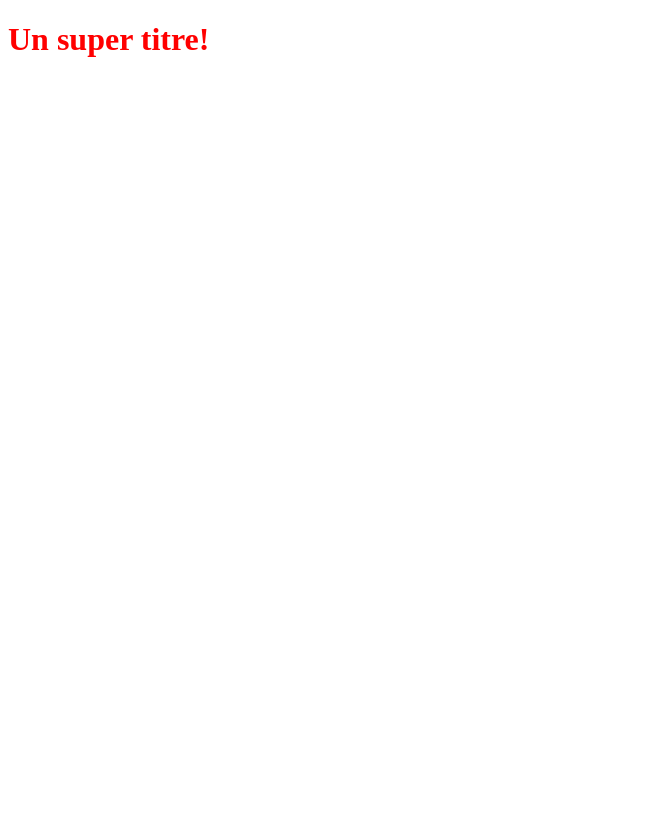
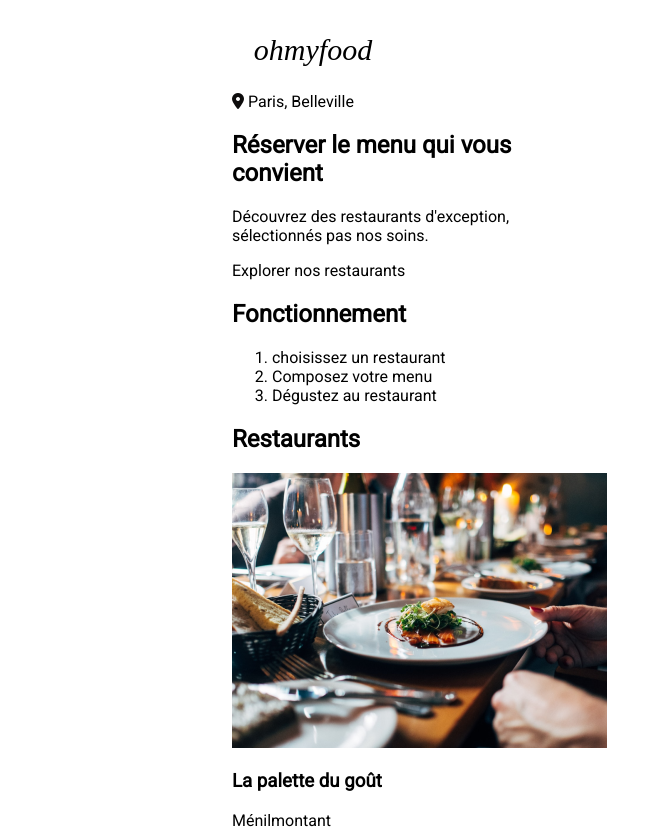
Before and after one commit to nesrinebou03/OpenclassromsProject, a plain HTML site: page génerale/index.html in a window 1280 px wide. Shown: the top 833 px of the page, without its empty margins (0-661 px from the left). Before the commit the page ends 800 px from the top, so only its background shows below. Drawn offline with Linux system fonts and the light colour scheme; files that its build step writes are made by us from their sources; a web font is replaced by a local one.

```diff
--- a/génerale/css/styles.css
+++ b/génerale/css/styles.css
@@ -1,3 +1,30 @@
-h1 {
-    color:red;
+
+    body{
+      max-width:767.98px;
+        align-items:center;
+        display: flex;
+     justify-content: center;
+  }
+.main-container
+  {
+        max-width:320px;
+
+  }
+  .header{
+    width:320px;
+  }
+.header-logo {
+        font-size:30px;
+        font-family:shrikhand;
+        font-style:italic;
+        font-weight:400;
+        line-height:44px;
+        text-align:center;
+        color:black;
+        width: 162px;
+        height: 44px;
+
+    }
+*{
+    font-family: roboto;
 }
--- a/génerale/index.html
+++ b/génerale/index.html
@@ -1,12 +1,74 @@
 <!DOCTYPE html>
 <html>
     <head>
-        <title></title>
-        <link rel="stylesheet" type="text/css" href="styles.css">
+
+        <meta charset="UTF-8">
+
+        <title>Ohmyfood</title>
+        <link rel="stylesheet" type="text/css" href="css/styles.css">
+        <link rel="preconnect" href="https://fonts.googleapis.com">
+        <link rel="preconnect" href="https://fonts.gstatic.com" crossorigin>
+        <link href="https://fonts.googleapis.com/css2?family=Roboto&family=Shrikhand&display=swap" rel="stylesheet">
+        <script src="https://kit.fontawesome.com/b1a47ace57.js" crossorigin="anonymous"></script>
     </head>
     <body>
-        <h1> Un super titre!
-
-        </h1>
+        <div class="main-container">
+                <header >
+                    <h1 class="header-logo">ohmyfood</h1>
+                    <p class="localisation"><i class="fa-solid fa-location-dot" style="color: #0d0c0c;"></i> Paris, Belleville</p>
+                </header>
+                <nav>
+                    <h2> Réserver le menu qui vous convient</h2>
+                    <p> Découvrez des restaurants d'exception, sélectionnés pas nos soins.</p>
+                    <p> Explorer nos restaurants</p>
+                </nav>
+                <main>
+                    <section>
+                        <h2>
+                            Fonctionnement
+                        </h2>
+                        <ol>
+                            <li> choisissez un restaurant</li>
+                            <li> Composez votre menu</li>
+                            <li> Dégustez au restaurant</li>
+                        </ol>
+                    </section>
+                    <section>
+                        <h2> Restaurants</h2>
+                        <acticle>
+                            <img src="images/restaurant_04.png" alt="repas">
+                            <h3> La palette du goût</h3>
+                            <p>Ménilmontant</p>
+                        </acticle>
+                        <arctile>
+                            <img src="images/restaurant_03.png" alt="repas">
+                            <h3> La note enchantée
+                            </h3>
+                            <p> Charonne</p>
+                        </arctile>
+                        <arctile>
+                            <img src="images/restaurant_01.png" alt="repas">
+                            <h3>À la française
+                            </h3>
+                            <p>Cité Rouge</p>
+                        </arctile>
+                        <arctile>
+                            <img src="images/restaurant_02.png" alt="repas">
+                            <h3> Le délice des sens
+                            </h3>
+                            <p> Folie-Méricourt</p>
+                        </arctile>
+                    </section>
+                </main>
+                <fouter>
+                    <h2>Ohmyfood</h2>
+                    <ul>
+                        <li>Proposer un restaurant</li>
+                        <li>Devenir partenaire</li>
+                        <li>Mentions légales</li>
+                        <li>Contact</li>
+                    </ul>
+                </fouter>
+       </div>
     </body>
 </html>
```
Also changed, not shown: restaurants/restaurant 02/style.css (+24 -0 lines).
